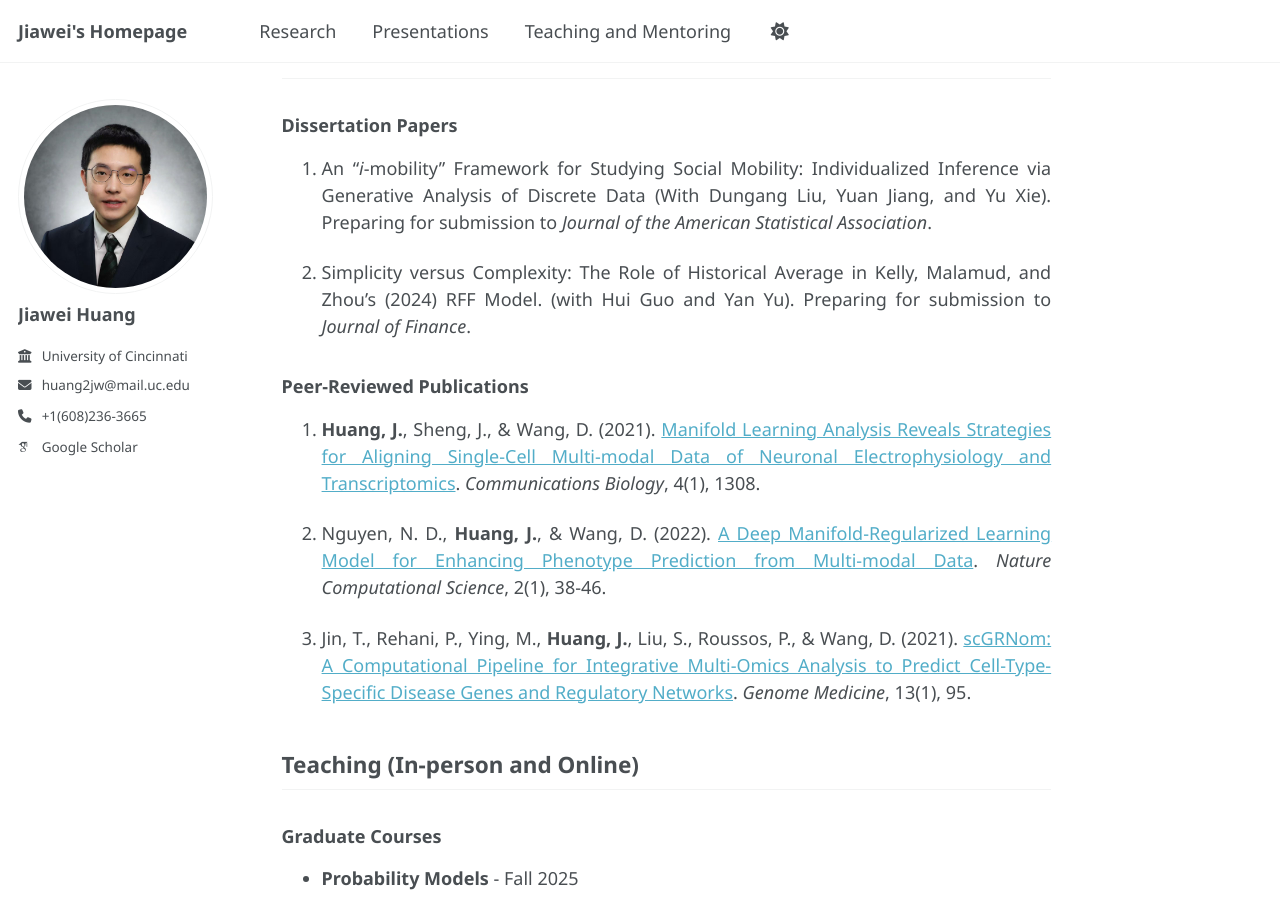
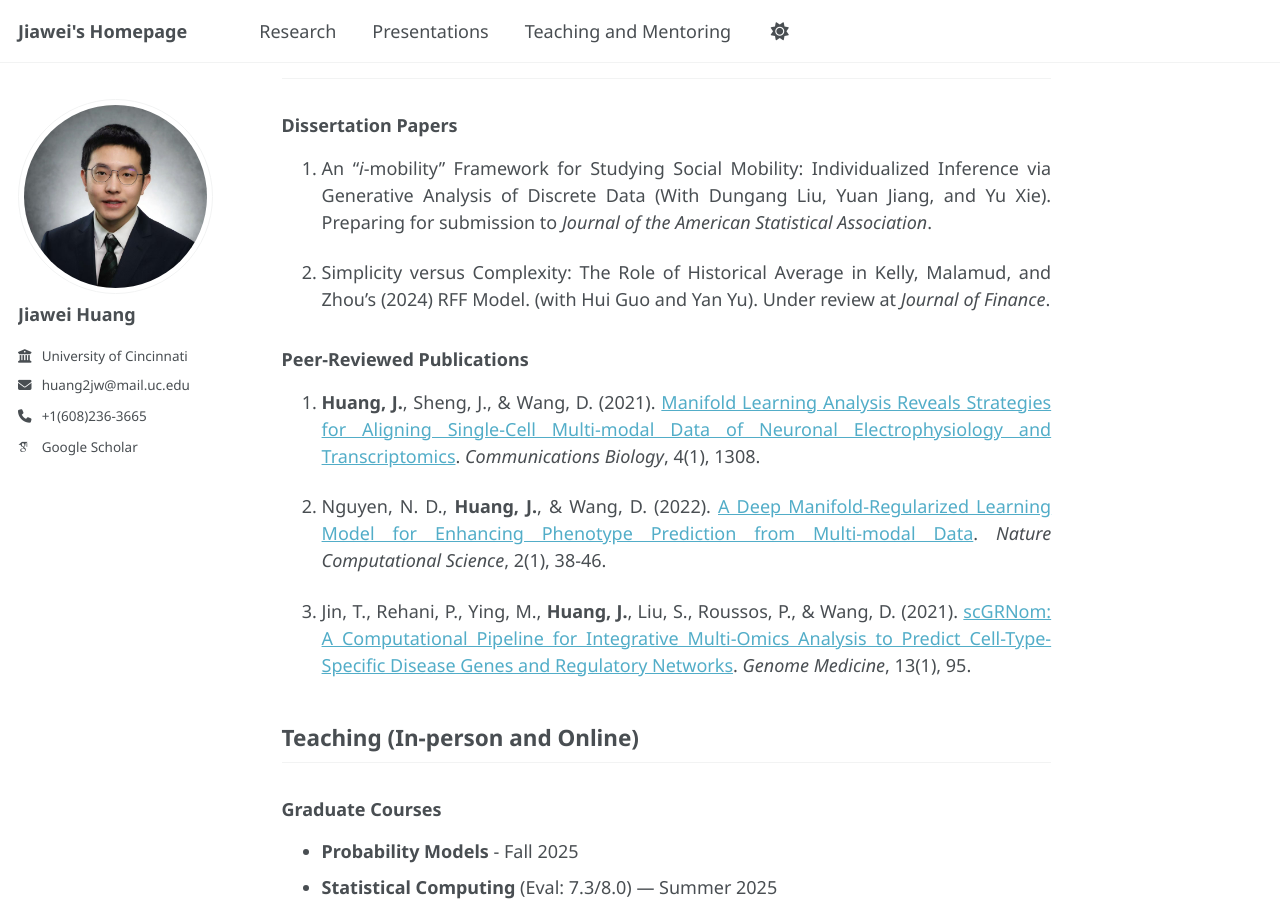
Before and after one commit to Jiawei98/Jiawei98.github.io, a Jekyll site: the page built from _pages/about.md, in a window 1280 px wide and 900 px high, scrolled down 436 px. Built offline with Jekyll 4.4.1, drawn with Linux system fonts in a browser that asks for light colours; some web fonts are replaced; a script that is not in the unit is left out.

Commit message:
Update about.md

```diff
--- a/_pages/about.md
+++ b/_pages/about.md
@@ -19,7 +19,7 @@ My research centers on the application of statistical methods, machine learning,
 
 1. An "*i*-mobility" Framework for Studying Social Mobility: Individualized Inference via Generative Analysis of Discrete Data (With Dungang Liu, Yuan Jiang, and Yu Xie). Preparing for submission to *Journal of the American Statistical Association*.
 
-2. Simplicity versus Complexity: The Role of Historical Average in Kelly, Malamud, and Zhou's (2024) RFF Model. (with Hui Guo and Yan Yu). Preparing for submission to *Journal of Finance*.
+2. Simplicity versus Complexity: The Role of Historical Average in Kelly, Malamud, and Zhou's (2024) RFF Model. (with Hui Guo and Yan Yu). Under review at *Journal of Finance*.
 
 ### Peer-Reviewed Publications
 
```
